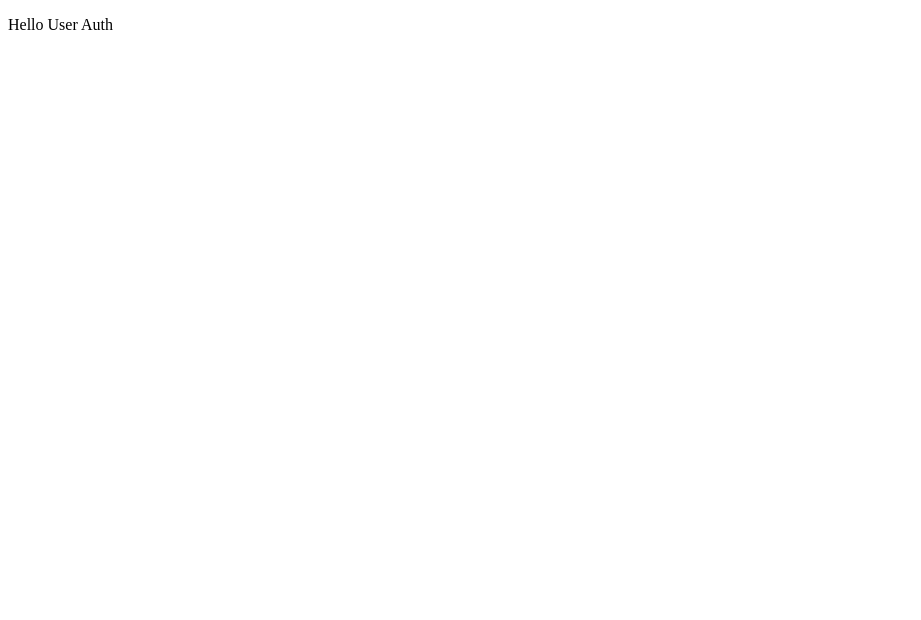
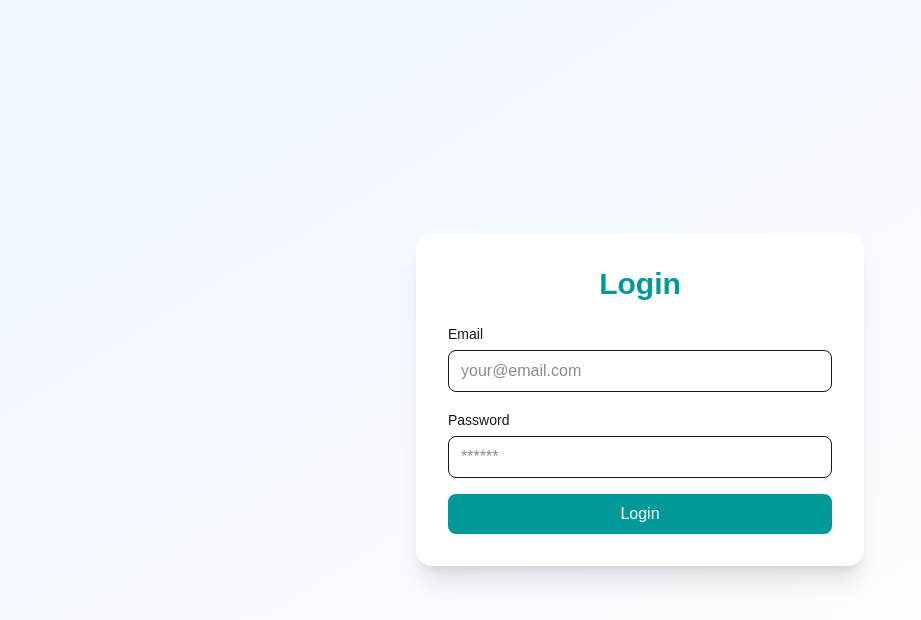
Before and after one commit to forhad1518/country-communication, a Next.js app: page /login in a window 1280 px wide. Shown: the top 620 px of the page, without its empty margins (0-921 px from the left). Built offline with nearby package versions, Linux system fonts and the light colour scheme.

Commit message:
create login page design ui

```diff
--- a/app/(auth)/login/page.tsx
+++ b/app/(auth)/login/page.tsx
@@ -1,7 +1,88 @@
+"use client";
+import { useState } from "react";
+import "@/app/globals.css";
+
 export default function UserAuth() {
+    const [form, setForm] = useState({
+        name: "",
+        email: "",
+        password: "",
+    });
+
+    const [errors, setErrors] = useState({});
+
+    const validate = () => {
+        let err = {};
+
+        if (!form.name) err.name = "Name is required";
+        if (!/\S+@\S+\.\S+/.test(form.email))
+            err.email = "Invalid email";
+        if (form.password.length < 6)
+            err.password = "Password must be at least 6 chars";
+
+        setErrors(err);
+        return Object.keys(err).length === 0;
+    };
+
+    const handleChange = (e) => {
+        setForm((prev) => ({
+            ...prev,
+            [e.target.name]: e.target.value,
+        }));
+    };
+
+    const handleSubmit = (e) => {
+        e.preventDefault();
+        if (!validate()) return;
+
+        console.log(form);
+
+        // future api call
+    };
+
     return (
-        <div>
-            <p className="font-bold text-8xl">Hello User Auth</p>
+        <div className="min-h-screen flex items-center justify-center bg-linear-to-br from-blue-50 to-white px-4">
+            <div className="w-full max-w-md bg-white shadow-xl rounded-2xl p-8 space-y-5">
+
+                <h1 className="text-3xl font-semibold text-center text-primaryColor">Login</h1>
+
+                <form onSubmit={handleSubmit} className="space-y-4">
+                    <div>
+                        <label className="text-sm font-medium">Email</label>
+                        <input
+                            type="email"
+                            name="email"
+                            placeholder="your@email.com"
+                            value={form.email}
+                            onChange={handleChange}
+                            className="w-full mt-1 px-3 py-2 border rounded-lg focus:ring-2 focus:ring-blue-500 outline-none"
+                        />
+                        {errors.email && (
+                            <p className="text-red-500 text-sm">{errors.email}</p>
+                        )}
+                    </div>
+
+                    <div>
+                        <label className="text-sm font-medium">Password</label>
+                        <input
+                            type="password"
+                            name="password"
+                            placeholder="******"
+                            value={form.password}
+                            onChange={handleChange}
+                            className="w-full mt-1 px-3 py-2 border rounded-lg focus:ring-2 focus:ring-blue-500 outline-none"
+                        />
+                        {errors.password && (
+                            <p className="text-red-500 text-sm">{errors.password}</p>
+                        )}
+                    </div>
+
+                    <button className="w-full bg-primaryColor text-white py-2 rounded-lg hover:bg-primaryColor-hover transition cursor-pointer">
+                        Login
+                    </button>
+                </form>
+
+            </div>
         </div>
     );
 }
```
